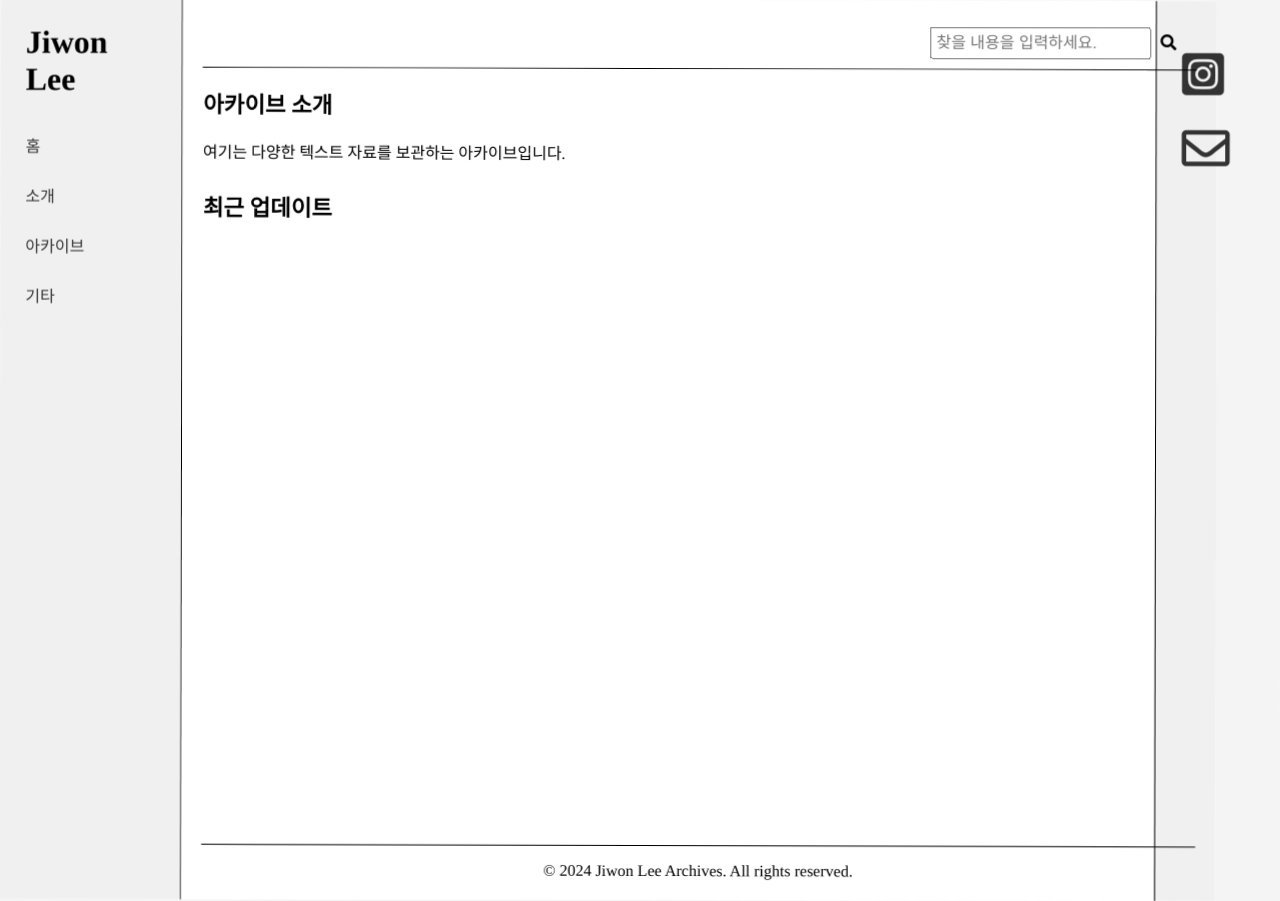
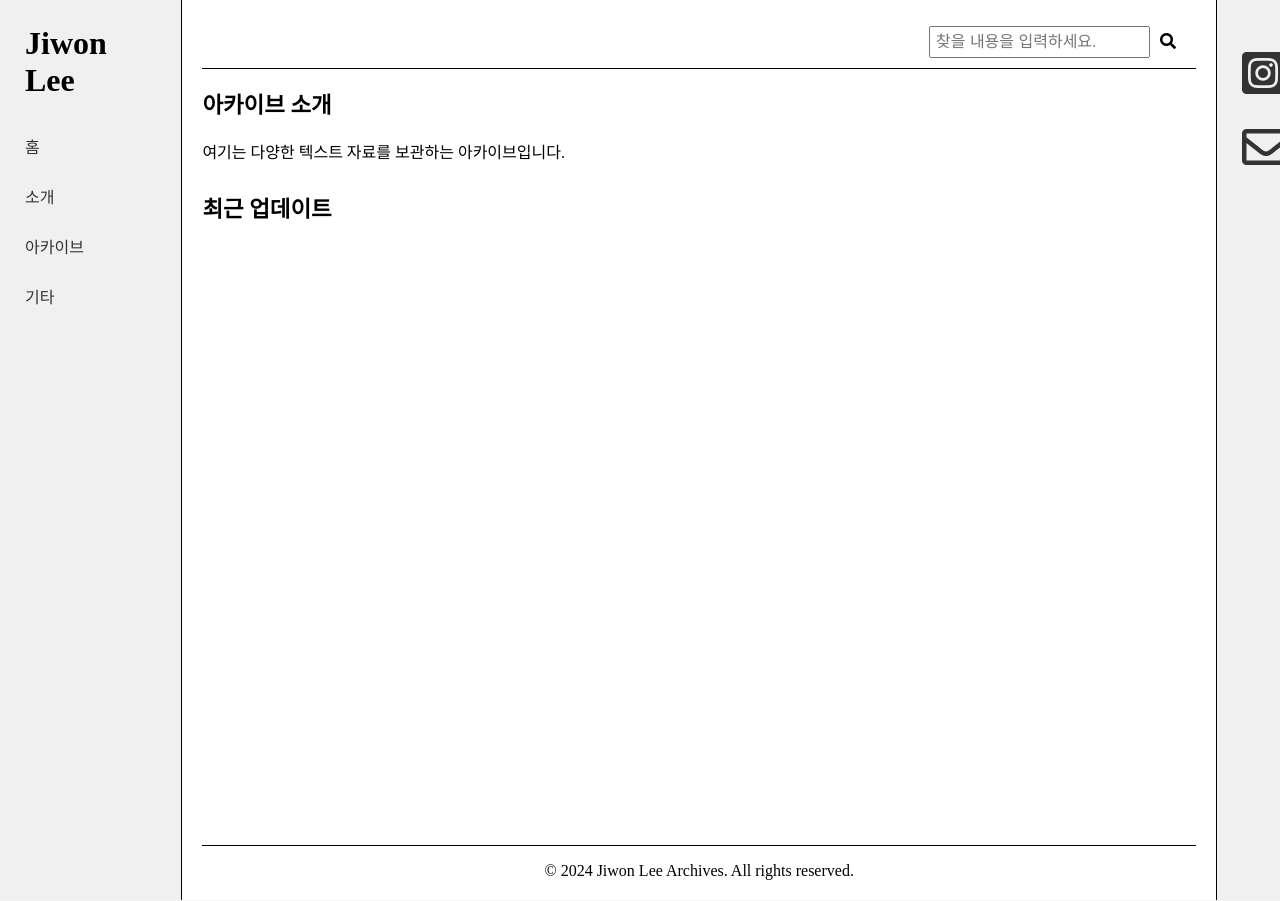
Before and after one commit to LfayeJ/archives, a Jekyll site: the page built from index.html, in a window 1280 px wide. Built offline with Jekyll 4.4.1, drawn with Linux system fonts in a browser that asks for light colours; some web fonts are replaced.

Commit message:
Update styles.css

```diff
--- a/assets/css/styles.css
+++ b/assets/css/styles.css
@@ -9,10 +9,6 @@
 :root {
   --container-width: 95%;
   --border-color: black;
-}
-
-html, body, .container, header, header h1, header nav ul, header nav ul li, header nav ul li a, .content, .content h2, .content p, footer {
-  transform: rotate(0.04deg);
 }
 
 body, html {
@@ -221,7 +217,6 @@
 
   .side-menu {
     width: 100%;
-    min-height: 30vh;
     border-right: none;
     border-bottom: 1px solid var(--border-color);
   }
```
